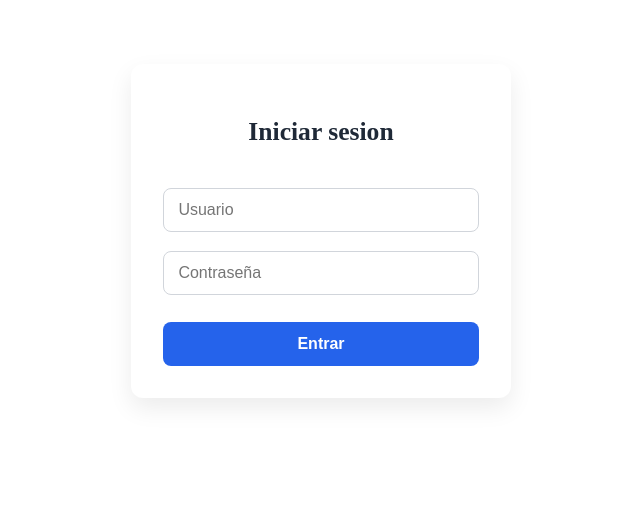
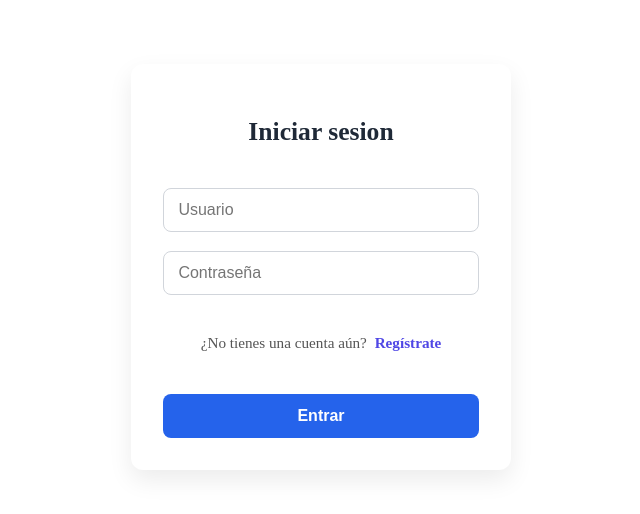
Before and after one commit to AnaLauD/ObligatorioTallerFrontend, a React (Vite) app: page /login in a window 1280 px wide. Shown: the top 514 px of the page, without its empty margins (319-959 px from the left). Built offline with nearby package versions, Linux system fonts and the light colour scheme.

Commit message:
ajustes menores

```diff
--- a/src/features/auth/Login.css
+++ b/src/features/auth/Login.css
@@ -71,3 +71,38 @@
   color: #dc2626;
   font-size: 0.9rem;
 }
+
+.login-register-text {
+  margin-top: 20px;
+  text-align: center;
+  font-size: 0.95rem;
+  color: #555;
+}
+
+.login-register-link {
+  color: #4f46e5;
+  font-weight: 600;
+  text-decoration: none;
+  margin-left: 4px;
+  position: relative;
+  transition: color 0.25s ease;
+}
+
+.login-register-link::after {
+  content: "";
+  position: absolute;
+  width: 0%;
+  height: 2px;
+  bottom: -2px;
+  left: 0;
+  background-color: #4f46e5;
+  transition: width 0.25s ease;
+}
+
+.login-register-link:hover {
+  color: #3730a3;
+}
+
+.login-register-link:hover::after {
+  width: 100%;
+}
--- a/src/features/auth/Login.jsx
+++ b/src/features/auth/Login.jsx
@@ -1,5 +1,6 @@
 import { useState } from "react";
 import { useAuth } from "./AuthenticationContext";
+import { Link } from "react-router-dom";
 import { useNavigate } from "react-router-dom";
 import "./Login.css";
 
@@ -51,6 +52,13 @@ function Login() {
         required
       />
 
+      <p className="login-register-text">
+          ¿No tienes una cuenta aún?{" "}
+          <Link to="/register" className="login-register-link">
+            Regístrate
+          </Link>
+        </p>
+
       <button
         className="login-button"
         type="submit"
--- a/src/features/auth/Register.css
+++ b/src/features/auth/Register.css
@@ -71,3 +71,38 @@
   color: #dc2626;
   font-size: 0.9rem;
 }
+
+.login-register-text {
+  margin-top: 20px;
+  text-align: center;
+  font-size: 0.95rem;
+  color: #555;
+}
+
+.login-register-link {
+  color: #4f46e5;
+  font-weight: 600;
+  text-decoration: none;
+  margin-left: 4px;
+  position: relative;
+  transition: color 0.25s ease;
+}
+
+.login-register-link::after {
+  content: "";
+  position: absolute;
+  width: 0%;
+  height: 2px;
+  bottom: -2px;
+  left: 0;
+  background-color: #4f46e5;
+  transition: width 0.25s ease;
+}
+
+.login-register-link:hover {
+  color: #3730a3;
+}
+
+.login-register-link:hover::after {
+  width: 100%;
+}
--- a/src/features/auth/Register.jsx
+++ b/src/features/auth/Register.jsx
@@ -1,5 +1,6 @@
 import { useState } from "react";
 import { useNavigate } from "react-router-dom";
+import { Link } from "react-router-dom";
 import { register } from "../../api/authentication";
 import "./Register.css";
 
@@ -56,6 +57,13 @@ function Register() {
         required
       />
 
+      <p className="login-register-text">
+          ¿Ya tienes cuenta?{" "}
+          <Link to="/login" className="login-register-link">
+            Inicia sesión
+          </Link>
+        </p>
+
       <button className="register-button" type="submit">
         Crear cuenta
       </button>
```
